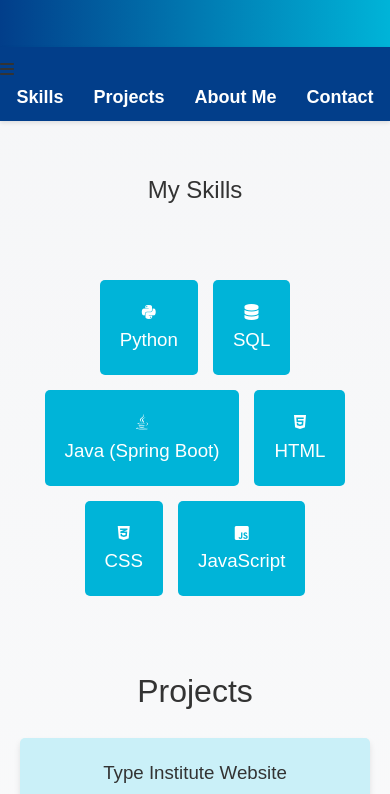
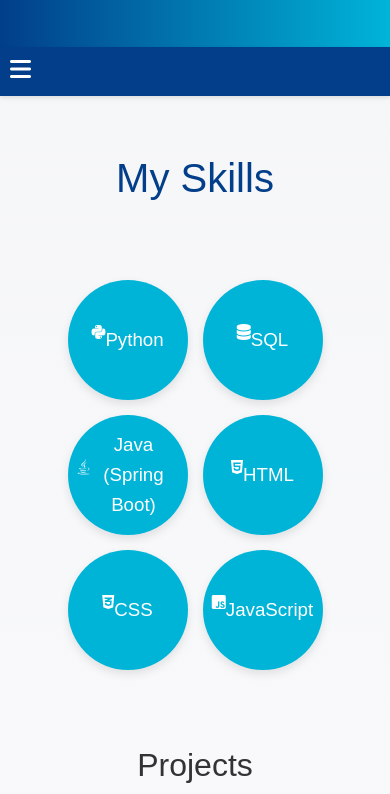
Before and after one commit to Jiiva-G/Portfolio, a plain HTML site: page index.html in a window 390 px wide. Shown: the part 635-1429 px from the top of the page. Drawn offline with Linux system fonts and the light colour scheme.

Commit message:
Update Style.css

```diff
--- a/Style.css
+++ b/Style.css
@@ -112,26 +112,97 @@ header.hero {
 }
 
 
-/* Skills Section */
 .skills-container {
   display: flex;
   justify-content: center;
   flex-wrap: wrap;
   padding: 20px;
   gap: 15px;
+  opacity: 0;  /* Initially hidden */
+  transform: translateX(-100%);  /* Start from the left */
+  transition: all 0.8s ease-out;  /* Smooth transition */
 }
 
 .skill {
   background: #00b4d8;
-  padding: 20px;
-  border-radius: 5px;
+  padding: 10px;
+  border-radius: 50%;
   text-align: center;
   color: white;
+  box-shadow: 0 4px 10px rgba(0, 0, 0, 0.1);
+  transition: transform 0.3s, box-shadow 0.3s, background 0.3s ease;
+  width: 100px;
+  height: 100px;
+  display: flex;
+  align-items: center;
+  justify-content: center;
+  opacity: 0;  /* Initially hidden */
+  animation: jump 0.6s forwards;  /* Animation when added */
+  animation-delay: 0.3s;  /* Delay for the animation */
 }
 
-.skills h2{
+/* Delay the animation for each skill */
+.skill:nth-child(1) {
+  animation-delay: 0.2s;
+}
+.skill:nth-child(2) {
+  animation-delay: 0.4s;
+}
+.skill:nth-child(3) {
+  animation-delay: 0.6s;
+}
+.skill:nth-child(4) {
+  animation-delay: 0.8s;
+}
+.skill:nth-child(5) {
+  animation-delay: 1s;
+}
+.skill:nth-child(6) {
+  animation-delay: 1.2s;
+}
+
+/* Hover effect */
+.skill:hover {
+  transform: translateY(-5px);
+  box-shadow: 0 6px 12px rgba(0, 0, 0, 0.15);
+}
+
+.skill i {
+  font-size: 1em;  /* Larger icons */
+  margin-bottom: 15px;
+}
+
+/* Skills Heading */
+.skills h2 {
   text-align: center;
   padding: 50px 20px;
+  font-size: 2.5em;
+  color: #023e8a;  /* Color for heading */
+}
+
+/* Visible Class - to trigger the slide-in animation */
+.skills-container.visible {
+  opacity: 1;
+  transform: translateX(0);  /* Move to the center */
+}
+
+/* Fade-in animation for skills */
+@keyframes slideIn {
+  from {
+      opacity: 0;
+      transform: translateX(-100%);
+  }
+  to {
+      opacity: 1;
+      transform: translateX(0);
+  }
+}
+
+/* Make the skill visible when the class is added */
+.skill.visible {
+  opacity: 1;  /* Make the element visible */
+  transform: translateY(0);  /* Ensure it finishes at the normal position */
+  transition: opacity 0.6s, transform 0.6s ease;
 }
 
 /* Projects Section */
@@ -331,3 +402,117 @@ footer p {
   margin: 0;
   font-size: 0.9em;
 }
+
+/* Add Animation */
+section {
+  opacity: 0;
+  transform: translateY(20px);
+  transition: all 0.6s ease-out;
+}
+
+section.visible {
+  opacity: 1;
+  transform: translateY(0);
+}
+
+/* Navbar Toggle for Mobile */
+.menu-toggle {
+  display: none;
+  cursor: pointer;
+}
+
+.menu-toggle i {
+  font-size: 24px;
+  color: #fff;
+}
+
+@media screen and (max-width: 500px) {
+  .menu-toggle {
+    display: block;
+    padding: 0 10px;
+  }
+
+  .navbar ul {
+    display: none;
+    flex-direction: column;
+    background: #023e8a;
+    position: absolute;
+    top: 50px;
+    width: 100%;
+    left: 0;
+    text-align: center;
+    z-index: 10;
+  }
+
+  .navbar ul.active {
+    display: flex;
+  }
+
+  .navbar li {
+    margin: 10px 0;
+  }
+}
+
+
+/* Glow Effect for Inputs */
+#contactForm input:focus, #contactForm textarea:focus {
+  border: 2px solid #00b4d8;
+  box-shadow: 0 0 15px rgba(0, 180, 216, 0.7);
+  outline: none;
+}
+
+/* Validation Styles */
+#contactForm input, #contactForm textarea {
+  border: 2px solid #ddd;
+  transition: border-color 0.3s ease, box-shadow 0.3s ease;
+}
+
+#contactForm input:invalid, #contactForm textarea:invalid {
+  border-color: red;
+}
+
+/* Success Message */
+#successMessage {
+  font-size: 1.2em;
+  font-weight: bold;
+  margin-top: 10px;
+  text-align: center;
+  display: none;
+  animation: fadeIn 1s ease;
+}
+
+/* Fade Animations */
+@keyframes fadeIn {
+  from {
+      opacity: 0;
+  }
+  to {
+      opacity: 1;
+  }
+}
+
+@keyframes fadeOut {
+  from {
+      opacity: 1;
+  }
+  to {
+      opacity: 0;
+  }
+}
+
+/* Individual Skill Box */
+/* Add Jump Animation */
+@keyframes jump {
+  0% {
+      transform: translateY(20px);
+      opacity: 0;
+  }
+  50% {
+      transform: translateY(-10px);
+      opacity: 1;
+  }
+  100% {
+      transform: translateY(0);
+      opacity: 1;
+  }
+}
```
